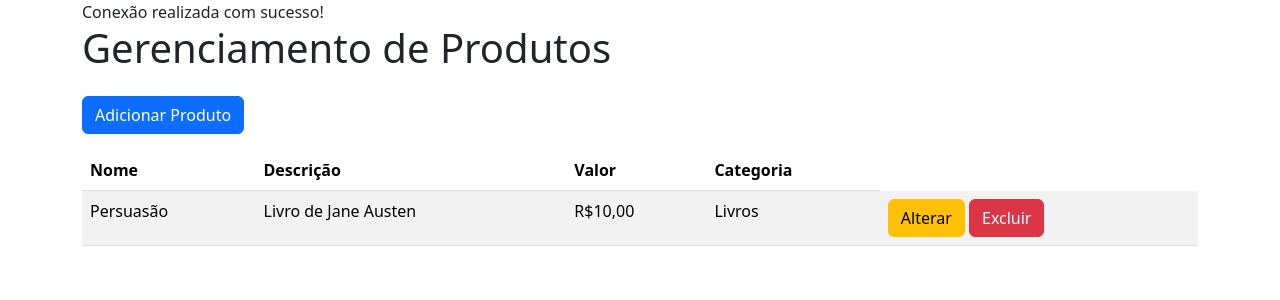
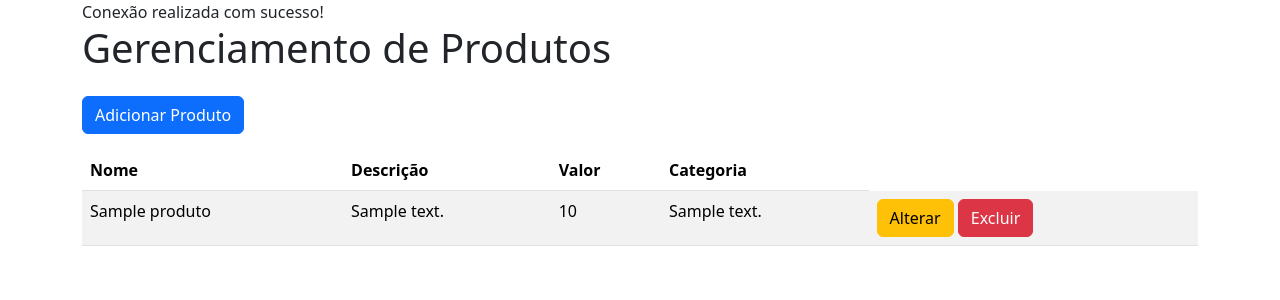
Before and after one commit to pedrohcornetti/PHPMySql, a PHP site: page /produtos/index.php in a window 1280 px wide. Shown: the part 56-356 px from the top of the page. Run offline with PHP 8.4, Linux system fonts and the light colour scheme; tables that the repository leaves empty or names only in its code hold one stand-in row (values such as "Sample post").

Commit message:
alteracao

```diff
--- a/funcao.php
+++ b/funcao.php
@@ -17,7 +17,7 @@
 
     function retornarProdutos(){
         try {
-            $sql = "SELECT * FROM produto";
+            $sql = "SELECT p.*, c.descricao as categoria FROM produto p INNER JOIN categoria c ON c.id = p.categoria_id";
             $conexao = conectarBanco();
             return $conexao->query($sql);
         } catch (Exception $e){
--- a/produtos/index.php
+++ b/produtos/index.php
@@ -23,10 +23,10 @@ require_once("../cabecalho.php");
 
         ?>
         <tr>
-            <td>Persuasão</td>
-            <td>Livro de Jane Austen</td>
-            <td>R$10,00</td>
-            <td>Livros</td>
+            <td><?= $l['nome'] ?></td>
+            <td><?= $l['descricao'] ?></td>
+            <td><?= $l['valor'] ?></td>
+            <td><?= $l['categoria'] ?></td>
             <td>
                 <a href="alterar_produto.php" class="btn btn-warning">Alterar</a>
                 <a href="excluir_produto.php" class="btn btn-danger">Excluir</a>
```
